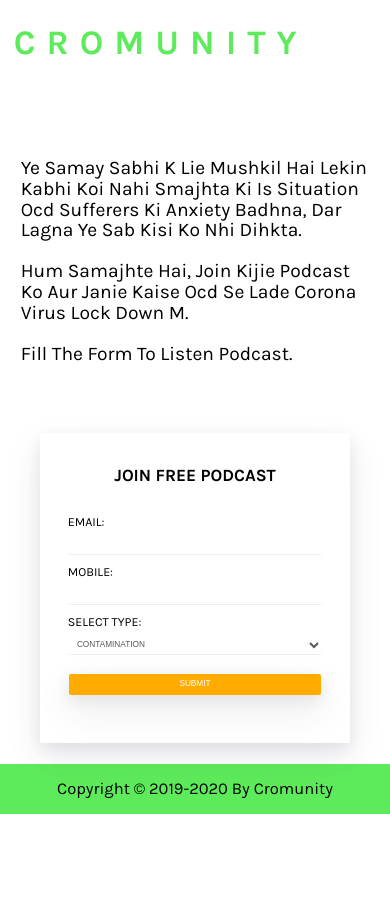
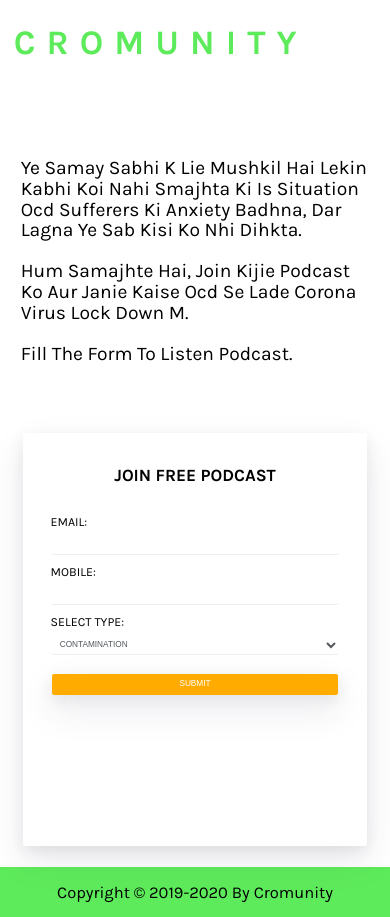
Before and after one commit to learnwithcode/Early-Access-Podcast, a React (Create React App) app: page / in a window 390 px wide. Before the commit the page ends 844 px from the top, so only its background shows below. Built offline with nearby package versions, Linux system fonts and the light colour scheme.

Commit message:
form layout

```diff
--- a/src/static/css/style.css
+++ b/src/static/css/style.css
@@ -75,9 +75,9 @@ form {
   box-shadow: 0 15px 35px rgba(50, 50, 93, 0.1), 0 5px 15px rgba(0, 0, 0, 0.07); }
   @media (max-width: 37.5em) {
     form {
-      height: 45rem;
+      height: 60rem;
       padding: 4rem;
-      width: 45rem; } }
+      width: 50rem; } }
 
 .form-title {
   margin-top: 0;
```
Also changed, not shown: src/static/sass/base/_base.scss (+2 -5 lines).
